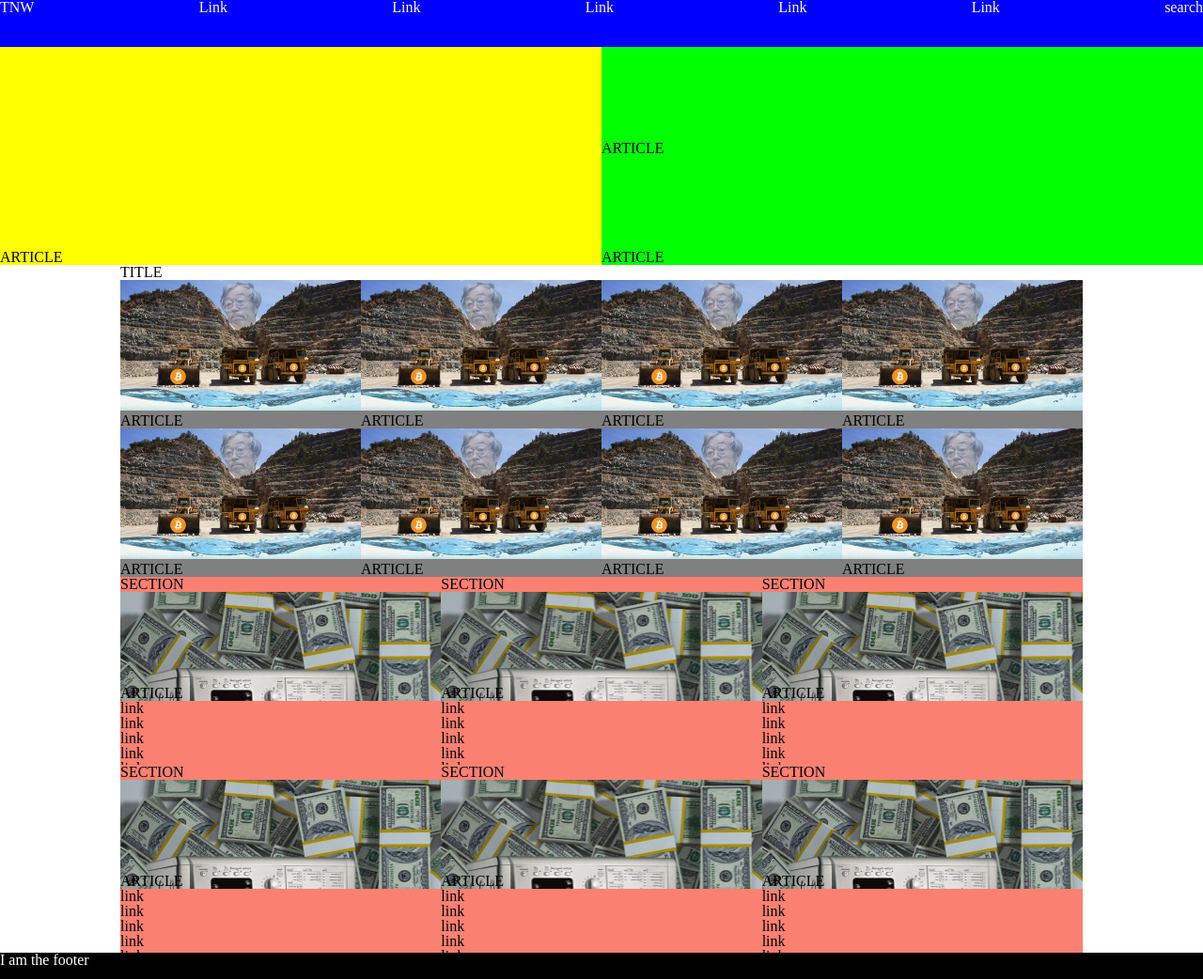
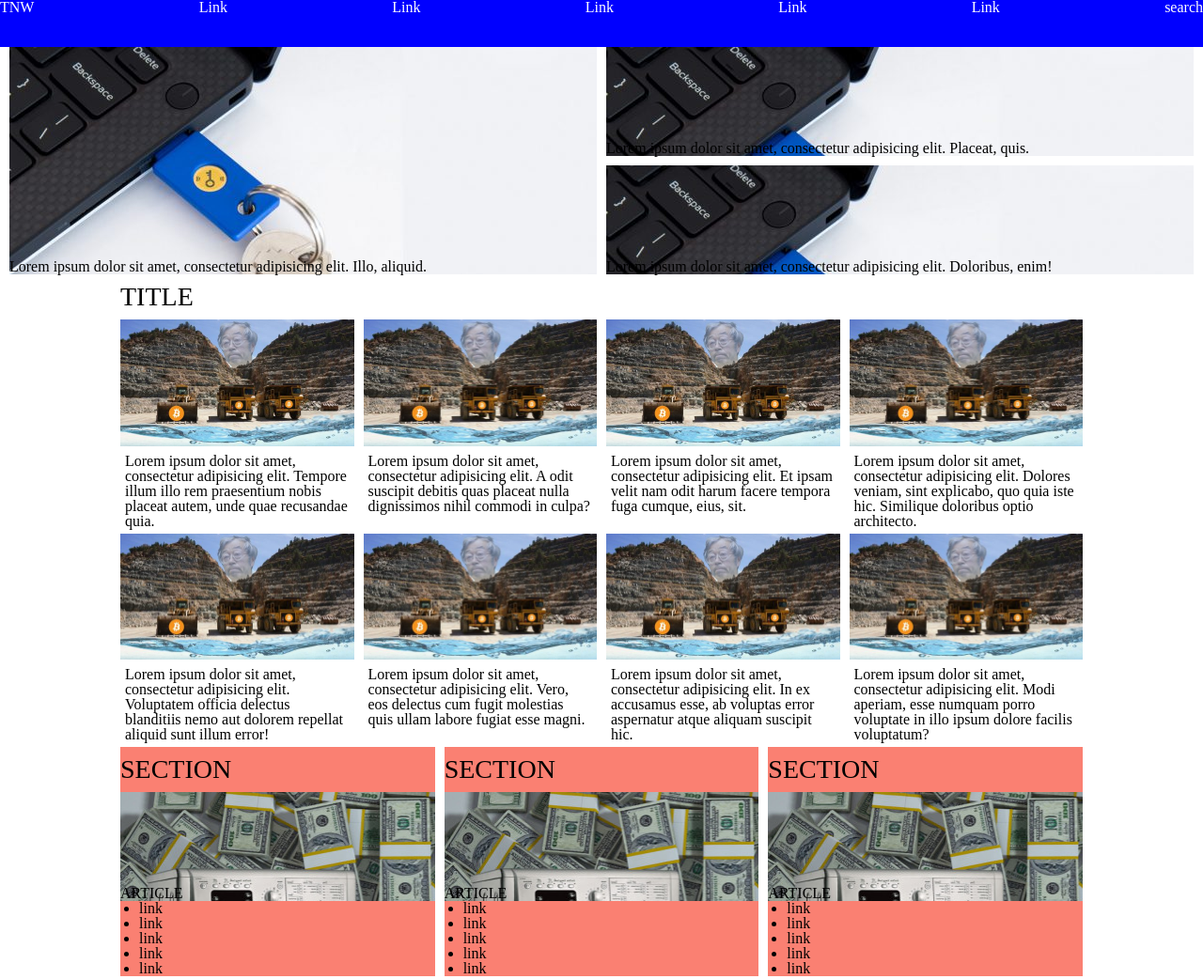
Before and after one commit to gferrarocamus/building-with-responsive-design, a plain HTML site: page index.html in a window 1280 px wide. Shown: the top 1042 px of the page at 94% size. Drawn offline with Linux system fonts and the light colour scheme.

Commit message:
added header images, added style for grids

```diff
--- a/index.html
+++ b/index.html
@@ -21,58 +21,98 @@
       </ul>
     </nav>
 
-    <!--MAIN HEADER-->
+    <!-- MAIN HEADER -->
     <header>
       <article class="featured-articles">
-        <h2>ARTICLE</h2>
+        <h2>
+          Lorem ipsum dolor sit amet, consectetur adipisicing elit. Illo,
+          aliquid.
+        </h2>
       </article>
 
       <article class="featured-articles">
-        <h2>ARTICLE</h2>
+        <h2>
+          Lorem ipsum dolor sit amet, consectetur adipisicing elit. Placeat,
+          quis.
+        </h2>
       </article>
 
       <article class="featured-articles">
-        <h2>ARTICLE</h2>
+        <h2>
+          Lorem ipsum dolor sit amet, consectetur adipisicing elit. Doloribus,
+          enim!
+        </h2>
       </article>
     </header>
 
     <!-- MAIN CONTAINER -->
     <div class="main-container">
-      <!--LATEST NEWS SECTION-->
+      <!-- LATEST NEWS SECTION -->
       <section class="latest-news">
         <h1>TITLE</h1>
         <div>
           <article>
             <img src="./assets/latest1.jpg" alt="Crypto mining" />
-            <h2>ARTICLE</h2>
+            <h2>
+              Lorem ipsum dolor sit amet, consectetur adipisicing elit. Tempore
+              illum illo rem praesentium nobis placeat autem, unde quae
+              recusandae quia.
+            </h2>
           </article>
           <article>
             <img src="./assets/latest1.jpg" alt="Crypto mining" />
-            <h2>ARTICLE</h2>
+            <h2>
+              Lorem ipsum dolor sit amet, consectetur adipisicing elit. A odit
+              suscipit debitis quas placeat nulla dignissimos nihil commodi in
+              culpa?
+            </h2>
           </article>
           <article>
             <img src="./assets/latest1.jpg" alt="Crypto mining" />
-            <h2>ARTICLE</h2>
+            <h2>
+              Lorem ipsum dolor sit amet, consectetur adipisicing elit. Et ipsam
+              velit nam odit harum facere tempora fuga cumque, eius, sit.
+            </h2>
           </article>
           <article>
             <img src="./assets/latest1.jpg" alt="Crypto mining" />
-            <h2>ARTICLE</h2>
+            <h2>
+              Lorem ipsum dolor sit amet, consectetur adipisicing elit. Dolores
+              veniam, sint explicabo, quo quia iste hic. Similique doloribus
+              optio architecto.
+            </h2>
           </article>
           <article>
             <img src="./assets/latest1.jpg" alt="Crypto mining" />
-            <h2>ARTICLE</h2>
+            <h2>
+              Lorem ipsum dolor sit amet, consectetur adipisicing elit.
+              Voluptatem officia delectus blanditiis nemo aut dolorem repellat
+              aliquid sunt illum error!
+            </h2>
           </article>
           <article>
             <img src="./assets/latest1.jpg" alt="Crypto mining" />
-            <h2>ARTICLE</h2>
+            <h2>
+              Lorem ipsum dolor sit amet, consectetur adipisicing elit. Vero,
+              eos delectus cum fugit molestias quis ullam labore fugiat esse
+              magni.
+            </h2>
           </article>
           <article>
             <img src="./assets/latest1.jpg" alt="Crypto mining" />
-            <h2>ARTICLE</h2>
+            <h2>
+              Lorem ipsum dolor sit amet, consectetur adipisicing elit. In ex
+              accusamus esse, ab voluptas error aspernatur atque aliquam
+              suscipit hic.
+            </h2>
           </article>
           <article>
             <img src="./assets/latest1.jpg" alt="Crypto mining" />
-            <h2>ARTICLE</h2>
+            <h2>
+              Lorem ipsum dolor sit amet, consectetur adipisicing elit. Modi
+              aperiam, esse numquam porro voluptate in illo ipsum dolore facilis
+              voluptatum?
+            </h2>
           </article>
         </div>
       </section>
@@ -81,9 +121,7 @@
       <div class="section-cards">
         <section class="magazine-section">
           <h1 class="section-name">SECTION</h1>
-          <article>
-            <h2>ARTICLE</h2>
-          </article>
+          <article><h2>ARTICLE</h2></article>
           <ul class="related-articles">
             <li>link</li>
             <li>link</li>
@@ -94,9 +132,7 @@
         </section>
         <section class="magazine-section">
           <h1 class="section-name">SECTION</h1>
-          <article>
-            <h2>ARTICLE</h2>
-          </article>
+          <article><h2>ARTICLE</h2></article>
           <ul class="related-articles">
             <li>link</li>
             <li>link</li>
@@ -107,9 +143,7 @@
         </section>
         <section class="magazine-section">
           <h1 class="section-name">SECTION</h1>
-          <article>
-            <h2>ARTICLE</h2>
-          </article>
+          <article><h2>ARTICLE</h2></article>
           <ul class="related-articles">
             <li>link</li>
             <li>link</li>
@@ -120,9 +154,7 @@
         </section>
         <section class="magazine-section">
           <h1 class="section-name">SECTION</h1>
-          <article>
-            <h2>ARTICLE</h2>
-          </article>
+          <article><h2>ARTICLE</h2></article>
           <ul class="related-articles">
             <li>link</li>
             <li>link</li>
@@ -133,9 +165,7 @@
         </section>
         <section class="magazine-section">
           <h1 class="section-name">SECTION</h1>
-          <article>
-            <h2>ARTICLE</h2>
-          </article>
+          <article><h2>ARTICLE</h2></article>
           <ul class="related-articles">
             <li>link</li>
             <li>link</li>
@@ -146,9 +176,7 @@
         </section>
         <section class="magazine-section">
           <h1 class="section-name">SECTION</h1>
-          <article>
-            <h2>ARTICLE</h2>
-          </article>
+          <article><h2>ARTICLE</h2></article>
           <ul class="related-articles">
             <li>link</li>
             <li>link</li>
@@ -161,8 +189,6 @@
     </div>
 
     <!-- FOOTER -->
-    <footer>
-      <p>I am the footer</p>
-    </footer>
+    <footer><p>I am the footer</p></footer>
   </body>
 </html>
--- a/styles.css
+++ b/styles.css
@@ -141,11 +141,13 @@ nav ul {
 header {
   display: grid;
   grid-template-columns: 1fr 1fr;
-  background-color: lime;
+  grid-gap: 10px;
+	margin: 0 10px;
 }
 
 header .featured-articles {
   padding-top: 100px;
+	background-image: url(./assets/header.jpg);
 }
 
 header .featured-articles:first-child {
@@ -160,14 +162,22 @@ header .featured-articles:first-child {
   margin: auto;
 }
 
+.latest-news h1,
+.section-cards h1 {
+	padding: 10px 0;
+	font-size: 28px;
+}
+
 .latest-news div {
   display: flex;
   flex-wrap: wrap;
+	margin-right: -10px;
 }
 
 .latest-news div article {
   flex-basis: 25%;
-  background-color: gray;
+	box-sizing: border-box;
+	padding-right: 10px;
 }
 
 .latest-news img {
@@ -175,9 +185,18 @@ header .featured-articles:first-child {
   box-sizing: border-box;
 }
 
+.latest-news h2 {
+	padding: 5px;
+}
+
 .section-cards {
   display: grid;
   grid-template-columns: 1fr 1fr 1fr;
+	grid-gap: 10px;
+}
+
+.section-cards section {
+	background-color: salmon;
 }
 
 .section-cards h2 {
@@ -188,9 +207,9 @@ header .featured-articles:first-child {
     background-image: url(./assets/sections1.jpeg);
 }
 
-.section-cards section {
-  background-color: salmon;
-  height: 200px;
+.section-cards ul {
+	padding-left: 20px;
+	list-style: inherit;
 }
 
 footer {
```
Also changed, not shown: assets/header.jpg (added).
